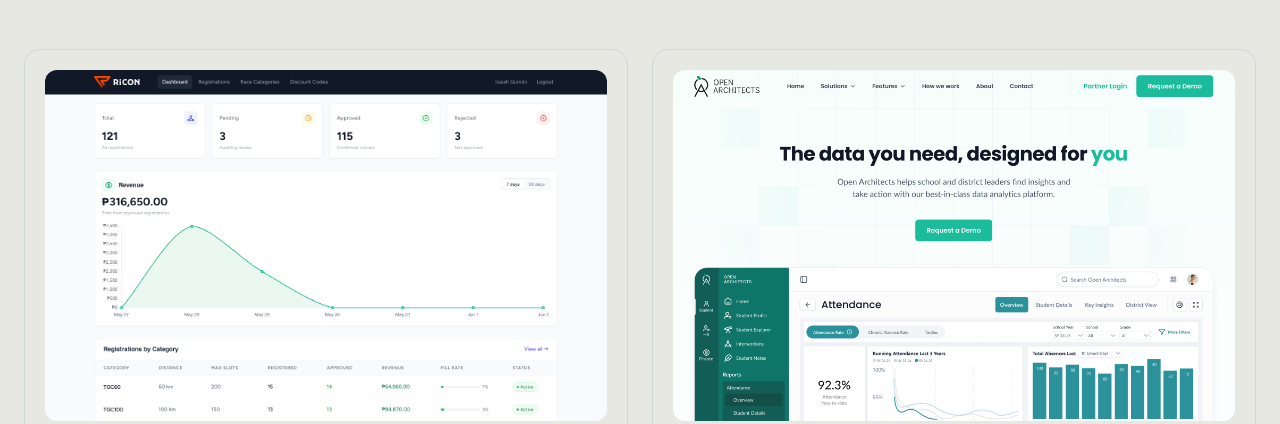
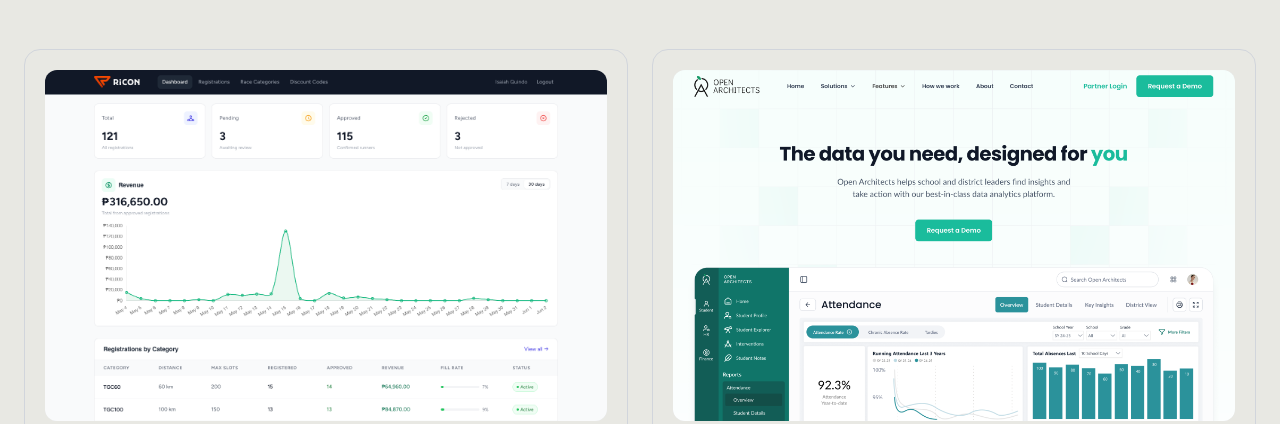
Before and after one commit to isaiah-quindo/portfolio, a Next.js app: page / in a window 1280 px wide. Shown: the part 3102-3526 px from the top of the page. Built offline with nearby package versions, Linux system fonts and the light colour scheme.

Commit message:
Refactor ArchetypeShowcase and CaseStudies components for improved styling and project details
- Removed shadow effect from the ArchetypeShowcase component for a cleaner look.
- Updated the image source for the Ricon project in the CaseStudies component to reflect the new asset.

```diff
--- a/app/components/ArchetypeShowcase.tsx
+++ b/app/components/ArchetypeShowcase.tsx
@@ -85,7 +85,7 @@ export default function ArchetypeShowcase({ reverse }: { reverse: boolean }) {
 
     return (
         <div ref={ref} className="relative aspect-[4/3] w-full">
-            <div className="relative h-full w-full overflow-hidden rounded-2xl bg-white shadow-2xl shadow-black/30 ring-1 ring-black/5">
+            <div className="relative h-full w-full overflow-hidden rounded-2xl bg-white ring-1 ring-black/5">
                 {/* Diagonal stripes — matches the untitledui hero plane */}
                 <div
                     aria-hidden
--- a/app/components/CaseStudies.tsx
+++ b/app/components/CaseStudies.tsx
@@ -105,7 +105,7 @@ const otherProjects: OtherProject[] = [
         title: "Ricon",
         blurb:
             "Full-stack web application for Ricon, a running events company in the Philippines that organizes races and running events.",
-        image: "/images/ricon.png",
+        image: "/images/ricon-2.png",
         href: "https://ricon.ph/",
         tags: [
             { label: "Auth", icon: Lock01 },
```
Also changed, not shown: public/images/ricon-2.png (added).
